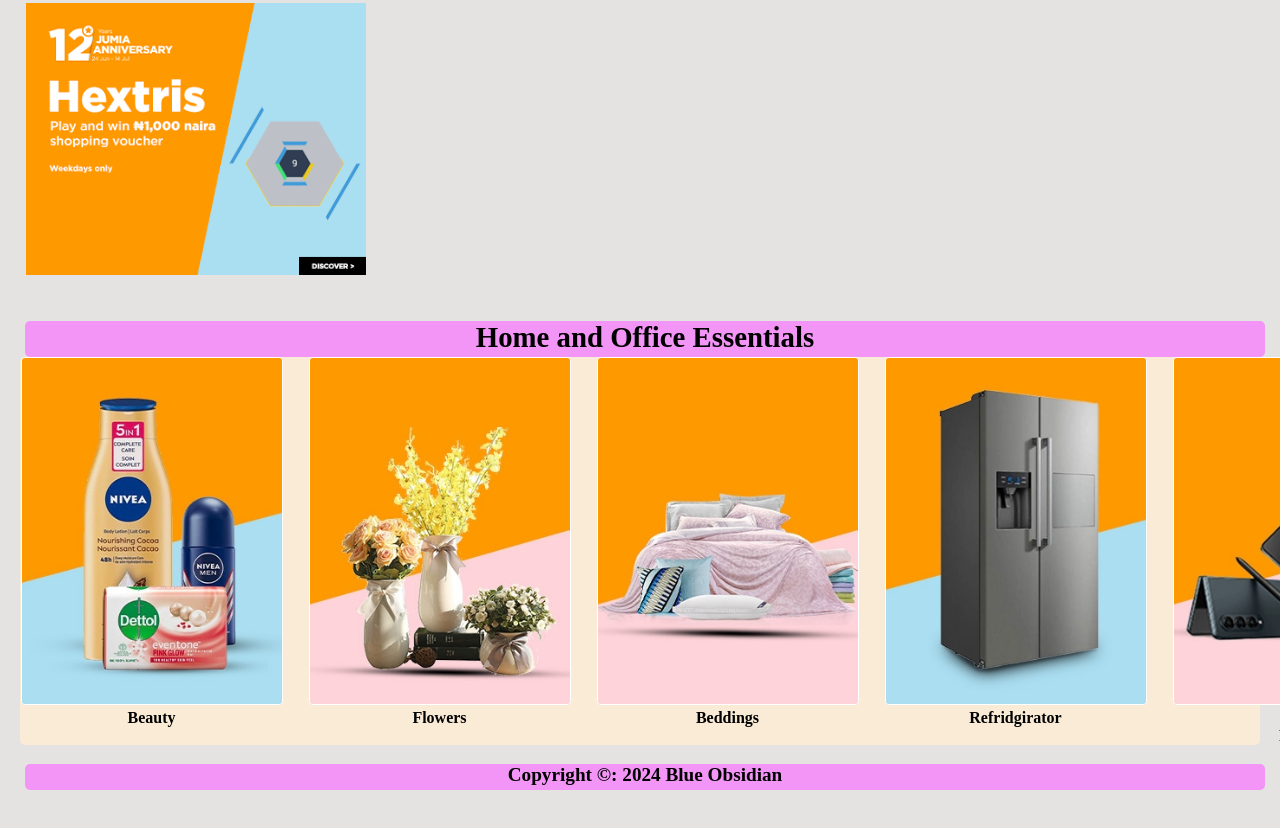
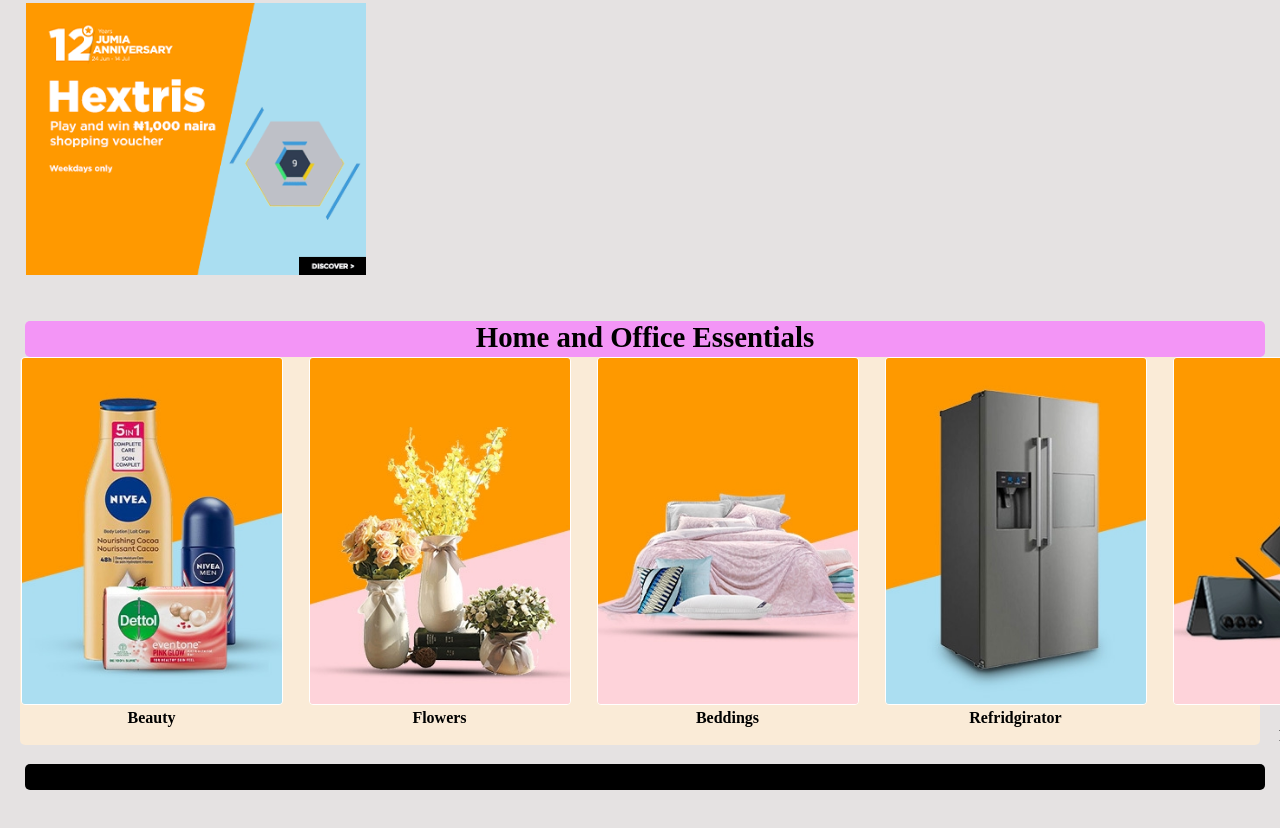
Before and after one commit to Alexander-Ezeh/Online_Shopping, a plain HTML site: page index.html in a window 1280 px wide. Shown: the part 1208-2036 px from the top of the page. Drawn offline with Linux system fonts and the light colour scheme.

Commit message:
Footer Done

```diff
--- a/style.css
+++ b/style.css
@@ -207,7 +207,7 @@ line3{
 }
 
 #footer{
-    background-color: rgb(243, 149, 246);
+    background-color: rgb(0, 0, 0);
     width: 100%;
     text-align: center;
     /* padding-top: 6px; */
```
